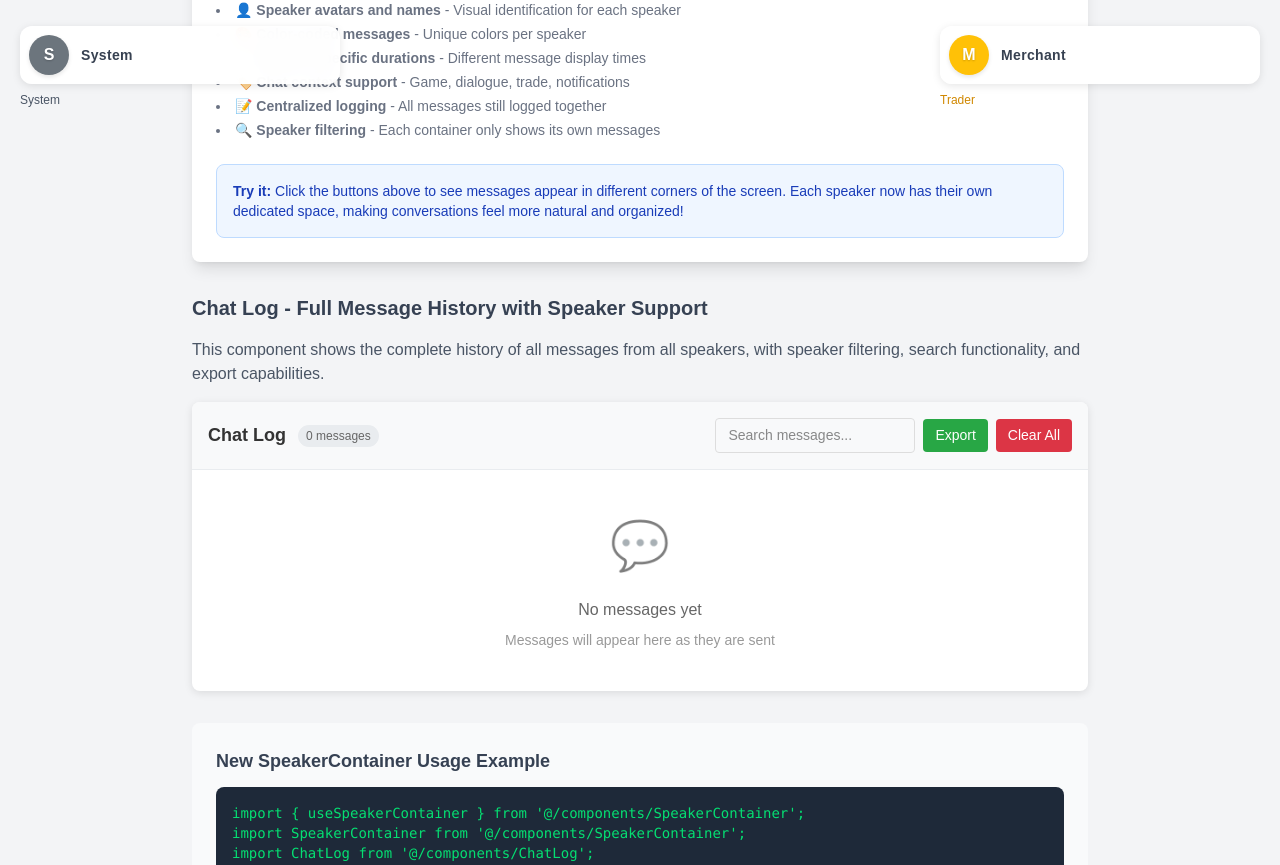
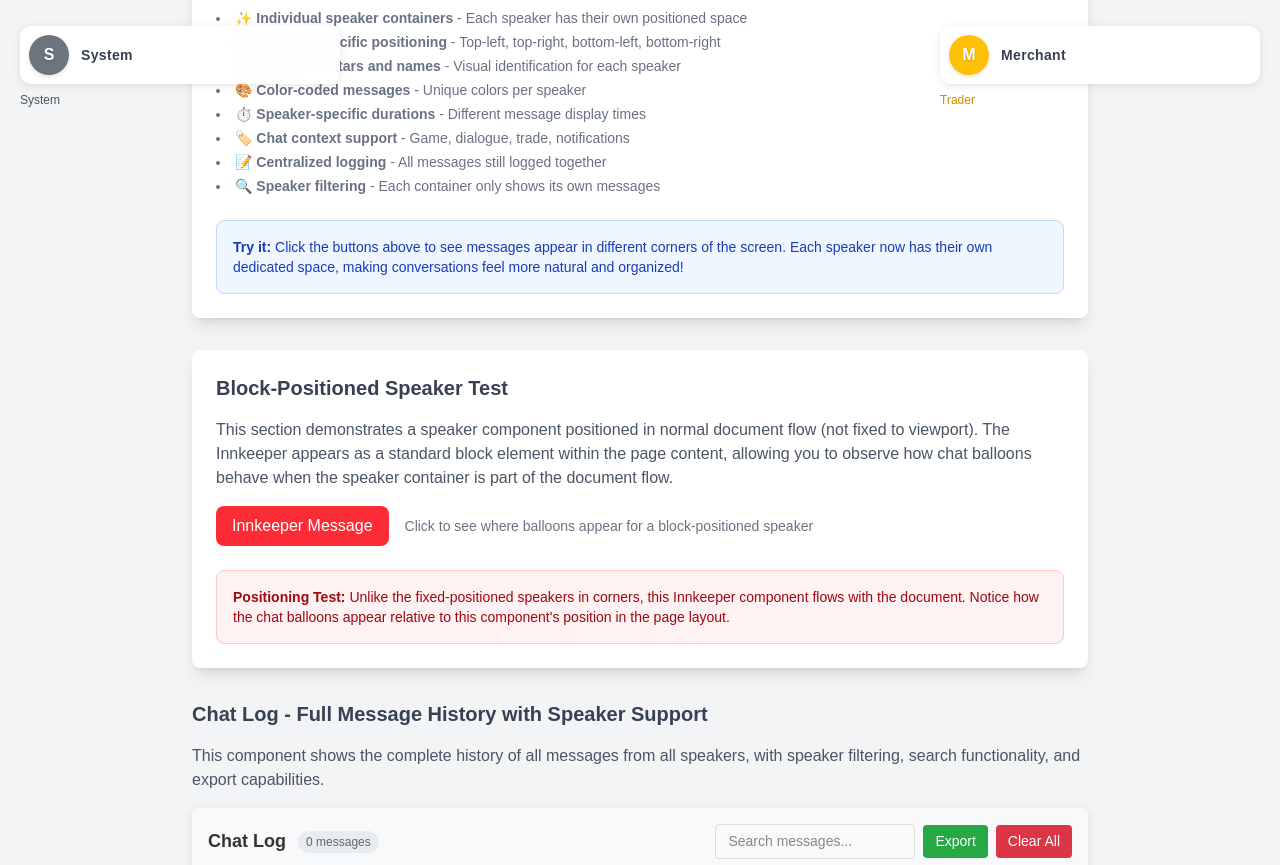
Before and after one commit to DRVV/Alois, a Next.js app: page /demo in a window 1280 px wide. Shown: the part 672-1537 px from the top of the page. Built offline with nearby package versions, Linux system fonts and the light colour scheme.

Commit message:
ENH: locally handle maximum messages

```diff
--- a/src/app/demo/page.tsx
+++ b/src/app/demo/page.tsx
@@ -33,6 +33,13 @@ export default function DemoPage() {
     color: '#ffc107',
     defaultDuration: 6000,
     chatContext: 'trade'
+  });
+
+  const innkeeperChat = useSpeakerContainer('npc-innkeeper', {
+    displayName: 'Innkeeper',
+    color: '#dc3545',
+    defaultDuration: 7000,
+    chatContext: 'dialogue'
   });
 
   const handlePlayerMessage = () => {
@@ -85,6 +92,19 @@ export default function DemoPage() {
 
     const randomMessage = messages[Math.floor(Math.random() * messages.length)];
     traderChat.addMessage(randomMessage);
+  };
+
+  const handleInnkeeperMessage = () => {
+    const messages = [
+      'Welcome to my inn!',
+      'Room for the night?',
+      'We serve the best ale in town.',
+      'Safe travels, friend.',
+      'The beds are clean and warm.',
+    ];
+
+    const randomMessage = messages[Math.floor(Math.random() * messages.length)];
+    innkeeperChat.addMessage(randomMessage);
   };
 
   const handleMultipleSpeakers = () => {
@@ -189,6 +209,13 @@ export default function DemoPage() {
             >
               Clear Messages
             </button>
+
+            <button
+              onClick={handleInnkeeperMessage}
+              className="px-4 py-2 bg-red-600 text-white rounded-lg hover:bg-red-700 transition-colors"
+            >
+              Innkeeper Message
+            </button>
           </div>
         </div>
 
@@ -272,6 +299,51 @@ export default function DemoPage() {
         >
           <div className="text-xs text-yellow-600 font-medium">Trader</div>
         </SpeakerContainer>
+
+        {/* Block-Positioned Speaker Test Section */}
+        <div className="mt-8 bg-white rounded-lg shadow-lg p-6">
+          <h2 className="text-xl font-semibold text-gray-700 mb-4">
+            Block-Positioned Speaker Test
+          </h2>
+          <p className="text-gray-600 mb-4">
+            This section demonstrates a speaker component positioned in normal document flow (not fixed to viewport).
+            The Innkeeper appears as a standard block element within the page content, allowing you to observe
+            how chat balloons behave when the speaker container is part of the document flow.
+          </p>
+
+          <div className="flex items-center gap-4 mb-6">
+            <button
+              onClick={handleInnkeeperMessage}
+              className="px-4 py-2 bg-red-500 text-white rounded-lg hover:bg-red-600 transition-colors"
+            >
+              Innkeeper Message
+            </button>
+            <div className="text-sm text-gray-500">
+              Click to see where balloons appear for a block-positioned speaker
+            </div>
+          </div>
+
+          {/* Block-positioned Innkeeper Container */}
+          <div className="relative">
+            <SpeakerContainer
+              speakerId="npc-innkeeper"
+              displayName="Innkeeper"
+              color="#dc3545"
+              maxMessages={3}
+              defaultDuration={7000}
+              chatContext="dialogue"
+              className="block-positioned-speaker"
+            />
+          </div>
+
+          <div className="mt-4 p-4 bg-red-50 rounded-lg border border-red-200">
+            <p className="text-red-800 text-sm">
+              <strong>Positioning Test:</strong> Unlike the fixed-positioned speakers in corners,
+              this Innkeeper component flows with the document. Notice how the chat balloons
+              appear relative to this component's position in the page layout.
+            </p>
+          </div>
+        </div>
 
         {/* Chat Log Component */}
         <div className="mt-8">
--- a/src/components/ChatOverlay/index.tsx
+++ b/src/components/ChatOverlay/index.tsx
@@ -19,14 +19,17 @@ const ChatOverlay: React.FC<ExtendedChatOverlayProps> = React.memo(({
   filterBySpeaker,
 }) => {
   const getVisibleOverlayMessages = useChatStore((state) => state.getVisibleOverlayMessages);
+  const getVisibleOverlayMessagesBySpeaker = useChatStore((state) => state.getVisibleOverlayMessagesBySpeaker);
   const speakers = useChatStore((state) => state.speakers);
 
-  // Get only the messages that should be visible in the overlay
-  let visibleMessages = getVisibleOverlayMessages(maxMessages);
-
-  // Filter by speaker if specified
+  // Get messages - use per-speaker method if filtering by speaker, otherwise use global method
+  let visibleMessages: any[];
   if (filterBySpeaker) {
-    visibleMessages = visibleMessages.filter(msg => msg.speaker === filterBySpeaker);
+    // Use per-speaker method to get messages with local constraint
+    visibleMessages = getVisibleOverlayMessagesBySpeaker(filterBySpeaker, maxMessages);
+  } else {
+    // Use global method for backward compatibility
+    visibleMessages = getVisibleOverlayMessages(maxMessages);
   }
 
   if (visibleMessages.length === 0) {
--- a/src/components/SpeakerContainer/SpeakerContainer.module.css
+++ b/src/components/SpeakerContainer/SpeakerContainer.module.css
@@ -234,3 +234,35 @@
     transform: translateY(-50%) translateX(0);
   }
 }
+
+/* Block-positioned speaker override */
+.blockPositioned {
+  position: relative !important;
+  top: auto !important;
+  left: auto !important;
+  right: auto !important;
+  bottom: auto !important;
+  transform: none !important;
+  width: 100%;
+  max-width: 400px;
+  margin: 0 auto;
+  z-index: 10;
+}
+
+/* Hide speaker info for minimal block-positioned speakers */
+.blockPositioned .speakerInfo {
+  display: none;
+}
+
+/* Adjust overlay positioning for block speakers */
+.blockPositioned .speakerOverlay {
+  position: relative !important;
+  top: auto !important;
+  right: auto !important;
+  left: auto !important;
+  bottom: auto !important;
+  transform: none !important;
+  width: 100%;
+  max-width: 100%;
+  padding: 0;
+}
--- a/src/components/SpeakerContainer/index.tsx
+++ b/src/components/SpeakerContainer/index.tsx
@@ -34,10 +34,12 @@ const SpeakerContainer: React.FC<SpeakerContainerProps> = ({
     chatContext,
   });
 
-  const positionClass = styles[position.replace('-', '')]; // Convert 'top-left' to 'topleft'
+  const positionClass = position ? styles[position.replace('-', '')] : ''; // Convert 'top-left' to 'topleft'
+  const isBlockPositioned = className.includes('block-positioned-speaker');
+  const containerClass = isBlockPositioned ? styles.blockPositioned : `${styles.speakerContainer} ${positionClass}`;
 
   return (
-    <div className={`${styles.speakerContainer} ${positionClass} ${className}`}>
+    <div className={`${containerClass} ${className}`}>
       {children && (
         <div className={styles.speakerInfo}>
           <div
--- a/src/stores/chatStore.ts
+++ b/src/stores/chatStore.ts
@@ -16,6 +16,7 @@ interface ChatStore {
   clearAllOverlayMessages: () => void;
   clearAllLogMessages: () => void;
   getVisibleOverlayMessages: (maxMessages: number) => ChatMessage[];
+  getVisibleOverlayMessagesBySpeaker: (speakerId: string, maxMessages: number) => ChatMessage[];
   getMessagesBySpeaker: (speakerId: string) => ChatMessage[];
   getSpeakerStats: () => SpeakerStats[];
 
@@ -162,6 +163,12 @@ export const useChatStore = create<ChatStore>((set, get) => ({
     return overlayMessages.slice(-maxMessages);
   },
 
+  getVisibleOverlayMessagesBySpeaker: (speakerId: string, maxMessages: number) => {
+    const { overlayMessages } = get();
+    const speakerMessages = overlayMessages.filter(msg => msg.speaker === speakerId);
+    return speakerMessages.slice(-maxMessages);
+  },
+
   getMessagesBySpeaker: (speakerId: string) => {
     const { logMessages } = get();
     return logMessages.filter(msg => msg.speaker === speakerId);
```
